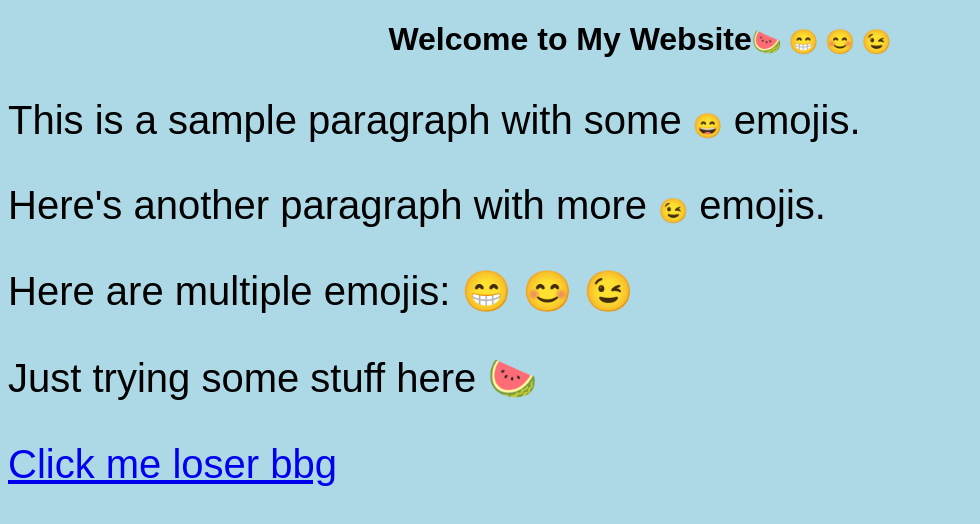
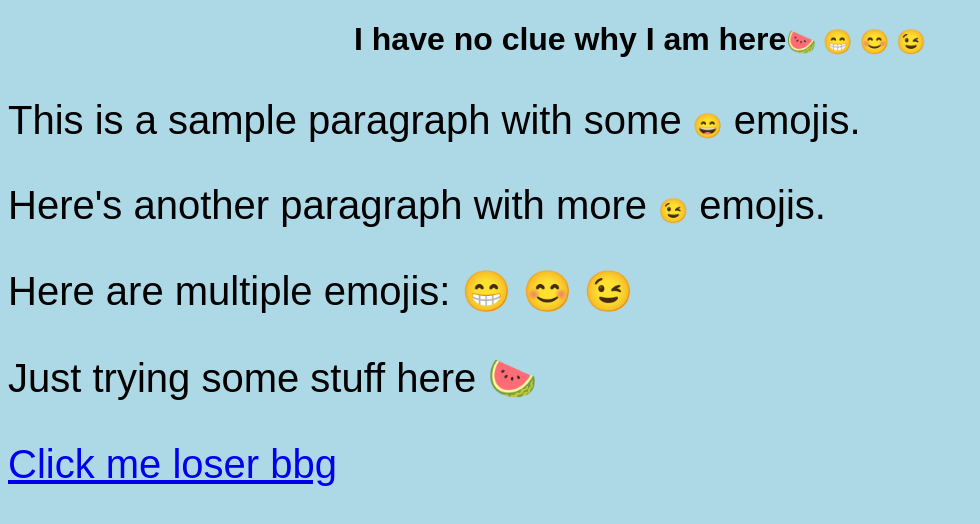
Before and after one commit to EmeraLeviathan/Informatics-Test, a plain HTML site: page Index.html in a window 1280 px wide. Shown: the whole page, without its empty margins (0-980 px from the left). Drawn offline with Linux system fonts and the light colour scheme.

Commit message:
Update Index.html

```diff
--- a/Index.html
+++ b/Index.html
@@ -3,7 +3,7 @@
 <head>
     <meta charset="UTF-8">
     <meta name="viewport" content="width=device-width, initial-scale=1.0">
-    <title>My Website</title>
+    <title>Speed Test</title>
     <style>
         /* CSS code for customizations */
         body {
@@ -28,7 +28,7 @@
 </head>
 <body>
 	<body style="background-color: lightblue;">
-    <h1>Welcome to My Website<span class="emoji">&#x1F349; &#x1F601; &#x1F60A; &#x1F609;</span></h1>
+    <h1>I have no clue why I am here<span class="emoji">&#x1F349; &#x1F601; &#x1F60A; &#x1F609;</span></h1>
 
     <p>This is a sample paragraph with some <span class="emoji">&#x1F604;</span> emojis.</p>
 
@@ -36,5 +36,6 @@
 	<p>Here are multiple emojis: &#x1F601; &#x1F60A; &#x1F609;</p>
 	<p> Just trying some stuff here &#x1F349;<p>
 	<a href="https://sites.google.com/d/1CO_0zPG0W_ZsnE4rOd7OTLI53QVyVNpF/p/1cASV2yKTCadTIamwaPW3dYAgKF3v-nWY/edit?pli=1"> Click me loser bbg</a>
+	<p></p>
 </body>
 </html>
```
